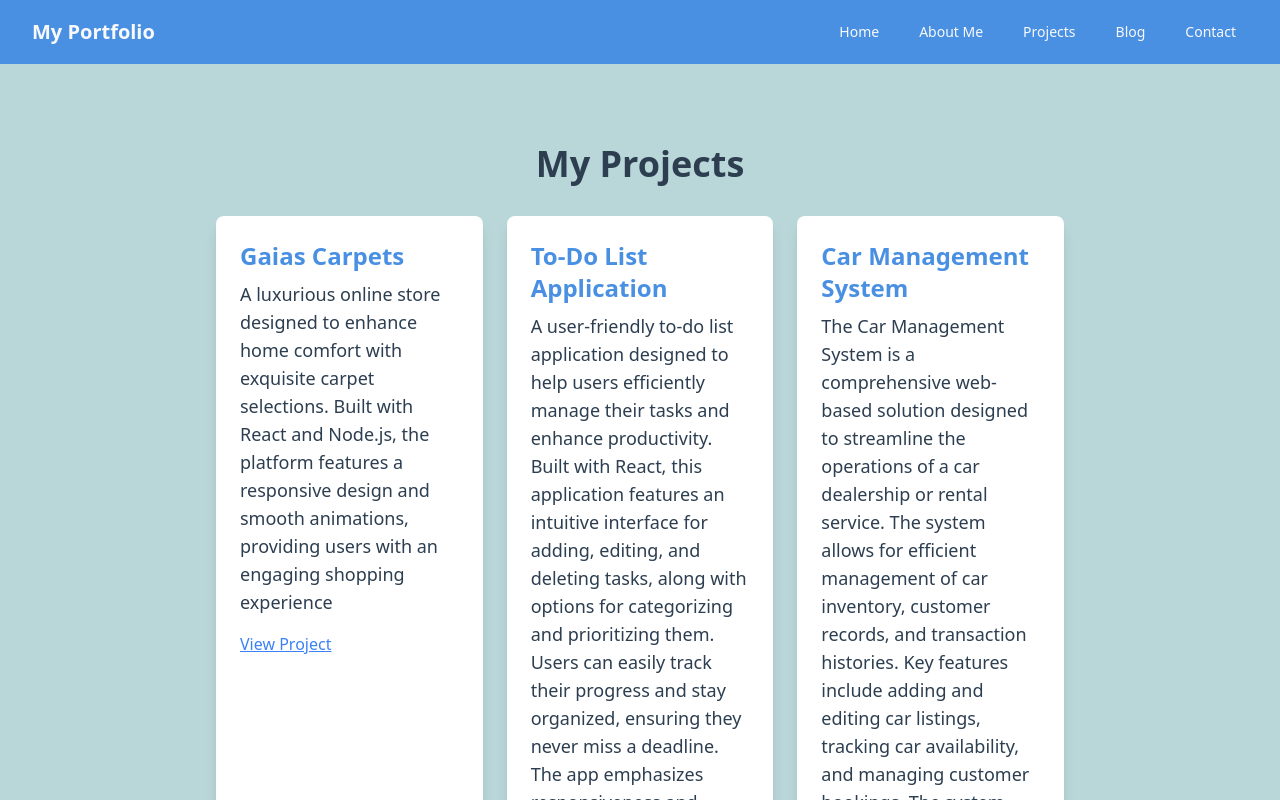
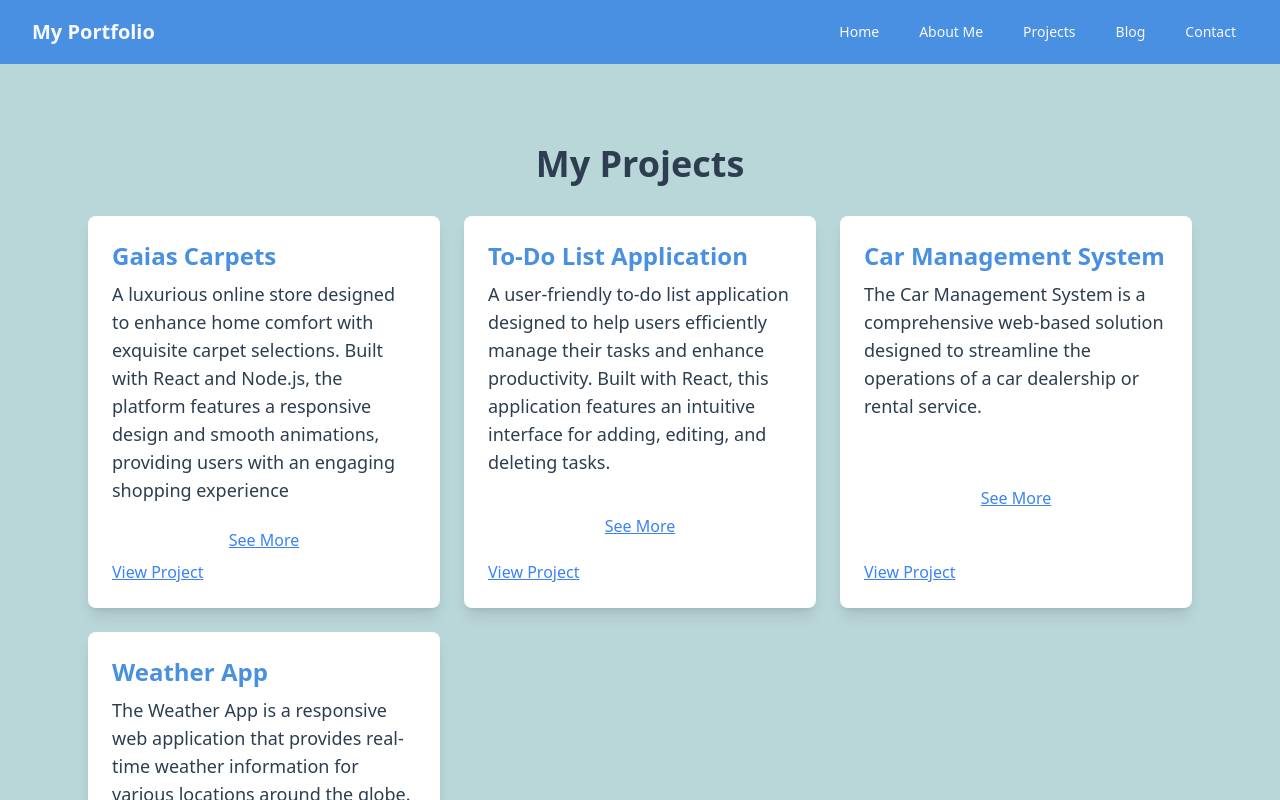
Before and after one commit to elikimz/Portifo-io, a React (Vite) app: page /projects in a window 1280 px wide. Shown: the top 800 px of the page. Built offline with nearby package versions, Linux system fonts and the light colour scheme.

Commit message:
first commit

```diff
--- a/src/components/Projects.tsx
+++ b/src/components/Projects.tsx
@@ -1,31 +1,41 @@
-//import React from 'react';
+import { useState } from 'react';
 import Navbar from '../components/Navbar'; // Import the Navbar
 import Footer from '../components/footer';
+
 const Projects = () => {
   // Example projects data
   const projects = [
     {
       title: 'Gaias Carpets',
       description: 'A luxurious online store designed to enhance home comfort with exquisite carpet selections. Built with React and Node.js, the platform features a responsive design and smooth animations, providing users with an engaging shopping experience',
+      additionalInfo: 'This project allows users to browse various carpet styles, filter by category, and enjoy a seamless shopping experience with integrated payment options.',
       link: 'https://www.gaiascarpets.store/',
     },
     {
       title: 'To-Do List Application',
-      description: 'A user-friendly to-do list application designed to help users efficiently manage their tasks and enhance productivity. Built with React, this application features an intuitive interface for adding, editing, and deleting tasks, along with options for categorizing and prioritizing them. Users can easily track their progress and stay organized, ensuring they never miss a deadline. The app emphasizes responsiveness and accessibility, making task management seamless across devices.',
+      description: 'A user-friendly to-do list application designed to help users efficiently manage their tasks and enhance productivity. Built with React, this application features an intuitive interface for adding, editing, and deleting tasks.',
+      additionalInfo: 'The app also includes features for categorizing tasks and setting deadlines, ensuring users can manage their time effectively.',
       link: 'https://to-do-list-rho-one-79.vercel.app/',
     },
     {
       title: 'Car Management System',
-      description: 'The Car Management System is a comprehensive web-based solution designed to streamline the operations of a car dealership or rental service. The system allows for efficient management of car inventory, customer records, and transaction histories. Key features include adding and editing car listings, tracking car availability, and managing customer bookings. The system offers an intuitive user interface, secure data handling, and real-time updates on vehicle status, ensuring a seamless experience for both administrators and users. This project was built with modern web technologies, focusing on scalability and user-friendliness.',
+      description: 'The Car Management System is a comprehensive web-based solution designed to streamline the operations of a car dealership or rental service.',
+      additionalInfo: 'It includes features for managing inventory, customer records, and booking transactions, all in a secure environment.',
       link: 'https://final-project-frontend-nz6b.vercel.app/',
     },
     {
       title: 'Weather App',
-      description: 'The Weather App is a responsive web application that provides real-time weather information for various locations around the globe. Users can easily input a city name or geographical coordinates (latitude and longitude) to retrieve up-to-date weather data. Designed with a user-friendly interface, this app aims to deliver essential weather details, including temperature, humidity, weather conditions, and wind speed, all while maintaining a visually appealing layout.',
-      link: ' https://weather-wheat-alpha.vercel.app/',
+      description: 'The Weather App is a responsive web application that provides real-time weather information for various locations around the globe.',
+      additionalInfo: 'It features a user-friendly interface for inputting city names or coordinates, displaying essential weather data.',
+      link: 'https://weather-wheat-alpha.vercel.app/',
     },
+  ];
 
-  ];
+  const [expandedIndex, setExpandedIndex] = useState<number | null>(null); // State to track expanded cards
+
+  const toggleDescription = (index: number) => {
+    setExpandedIndex(expandedIndex === index ? null : index); // Toggle visibility
+  };
 
   return (
     <>
@@ -34,12 +44,28 @@ const Projects = () => {
         <h2 className="text-4xl font-bold text-dark mb-8 text-center">My Projects</h2>
 
         {/* Display existing projects in card format */}
-        <div className="max-w-4xl mx-auto px-6 grid grid-cols-1 md:grid-cols-2 lg:grid-cols-3 gap-6">
+        <div className="max-w-6xl mx-auto px-6 grid grid-cols-1 md:grid-cols-2 lg:grid-cols-3 gap-6">
           {projects.map((project, index) => (
-            <div key={index} className="bg-white shadow-lg rounded-lg p-6">
-              <h3 className="text-2xl font-semibold text-primary mb-2">{project.title}</h3>
-              <p className="text-lg text-dark mb-4">{project.description}</p>
-              <a href={project.link} target="_blank" rel="noopener noreferrer" className="text-blue-500 underline">
+            <div key={index} className="bg-white shadow-lg rounded-lg p-6 flex flex-col justify-between h-full">
+              <div>
+                <h3 className="text-2xl font-semibold text-primary mb-2">{project.title}</h3>
+                <p className="text-lg text-dark mb-4">{project.description}</p>
+                {expandedIndex === index && (
+                  <p className="text-md text-dark mb-4">{project.additionalInfo}</p>
+                )}
+              </div>
+              <button
+                onClick={() => toggleDescription(index)}
+                className="mt-2 text-blue-500 underline"
+              >
+                {expandedIndex === index ? 'See Less' : 'See More'}
+              </button>
+              <a
+                href={project.link}
+                target="_blank"
+                rel="noopener noreferrer"
+                className="text-blue-500 underline mt-2"
+              >
                 View Project
               </a>
             </div>
```
